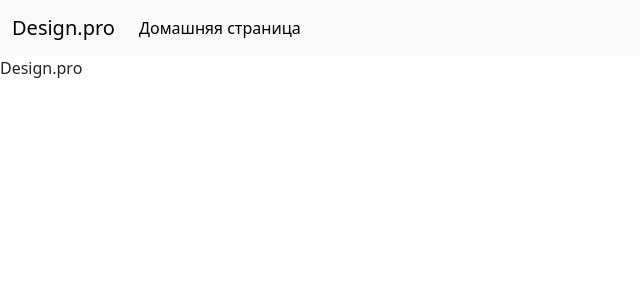
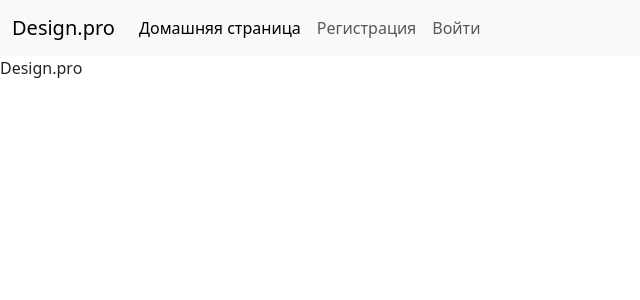
Before and after one commit to yanysix/DesignPro, a Django app: page /studio/ in a window 1280 px wide. Shown: the top 300 px of the page, without its empty margins (0-640 px from the left). Run offline with Django 5.2, Linux system fonts and the light colour scheme; parts of the project's set-up code (start-up, migrations or seed data) failed here and were passed over; some libraries are stand-ins or nearby versions.

Commit message:
fourth commit

```diff
--- a/studio/templates/base_generic.html
+++ b/studio/templates/base_generic.html
@@ -38,6 +38,12 @@
                     </ul>
                 </li>
                 {% else %}
+                <li class="nav-item">
+                  <a class="nav-link" href="{% url 'register'%}?next={{request.path}}">Регистрация</a>
+                </li>
+                <li class="nav-item">
+                  <a class="nav-link" href="{% url 'login'%}?next={{request.path}}">Войти</a>
+                </li>
                 {% endif %}
               </ul>
             </div>
```
